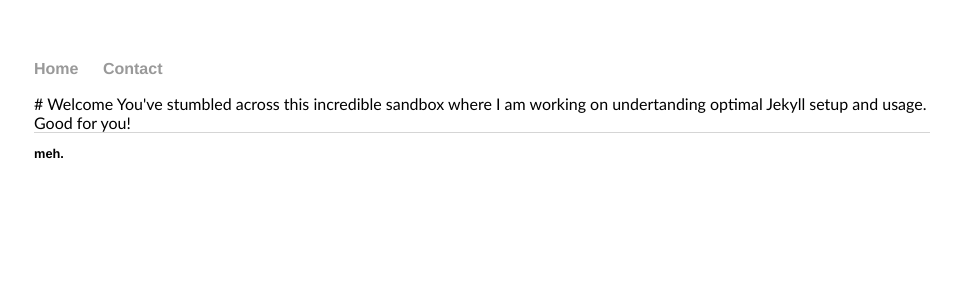
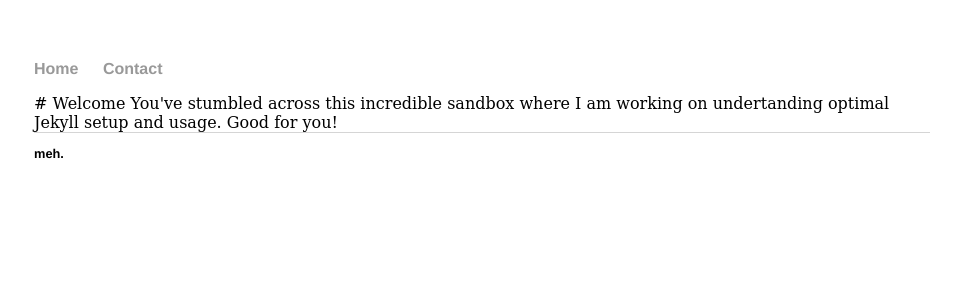
Before and after one commit to maskott/ghp-playground, a Jekyll site: the page built from index.html, in a window 1280 px wide. Shown: the top 300 px of the page, without its empty margins (158-1119 px from the left). Built offline with Jekyll 4.4.1, drawn with Linux system fonts in a browser that asks for light colours.

Commit message:
Update main.css

```diff
--- a/css/main.css
+++ b/css/main.css
@@ -1,7 +1,7 @@
 body {
     margin: 60px auto;
     width: 70%;
-    font-family: Frutiger, "Frutiger Linotype", Univers, Calibri, "Gill Sans", "Gill Sans MT", "Myriad Pro", Myriad, "DejaVu Sans Condensed", "Liberation Sans", "Nimbus Sans L", Tahoma, Geneva, "Helvetica Neue", Helvetica, Arial, sans-serif;
+    font-family: Constantia, "Lucida Bright", Lucidabright, "Lucida Serif", Lucida, "DejaVu Serif", "Bitstream Vera Serif", "Liberation Serif", Georgia, serif;
 }
 nav ul, footer ul {
     font-family:'Helvetica', 'Arial', 'Sans-Serif';
```
